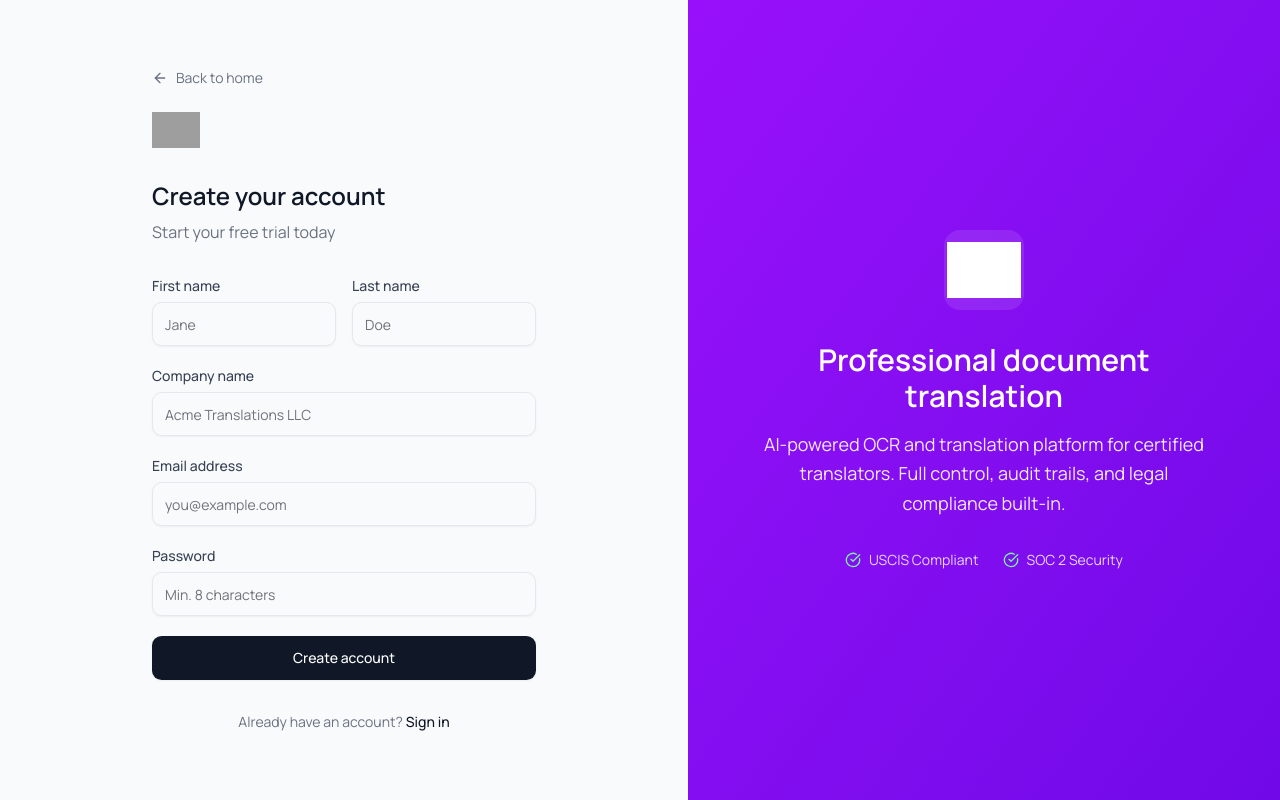
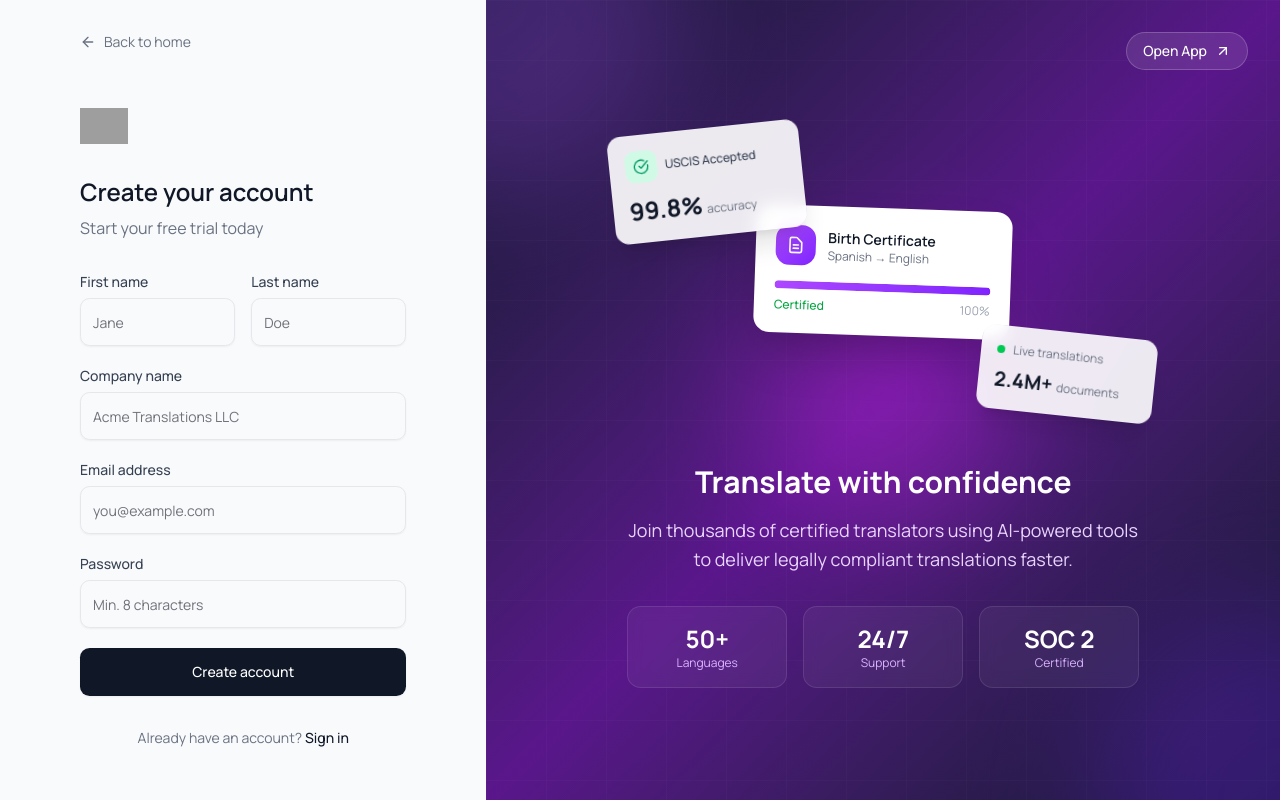
Before and after one commit to Botopia-Tecnology/EZDocu-frontend, a Next.js app: page /sign-up in a window 1280 px wide. Built offline with nearby package versions, Linux system fonts and the light colour scheme; grey boxes are pictures that could not be loaded.

Commit message:
fix: adjust layout dimensions for improved responsiveness in login and home pages

```diff
--- a/app/(login)/login.tsx
+++ b/app/(login)/login.tsx
@@ -7,7 +7,7 @@ import { useSearchParams, useRouter } from 'next/navigation';
 import { Button } from '@/components/ui/button';
 import { Input } from '@/components/ui/input';
 import { Label } from '@/components/ui/label';
-import { Loader2, CheckCircle, ArrowLeft } from 'lucide-react';
+import { Loader2, CheckCircle, ArrowLeft, ArrowUpRight } from 'lucide-react';
 
 type UserType = 'admin' | 'team' | 'member';
 
@@ -98,16 +98,19 @@ export function Login({ mode = 'signin' }: { mode?: 'signin' | 'signup' }) {
   return (
     <div className="min-h-screen flex">
       {/* Left side - Form */}
-      <div className="flex-1 flex flex-col justify-center px-4 sm:px-6 lg:px-20 xl:px-24">
-        <div className="mx-auto w-full max-w-sm">
-          {/* Back to home */}
-          <Link href="/" className="inline-flex items-center gap-2 text-sm text-gray-500 hover:text-gray-900 mb-6 transition-colors">
+      <div className="w-full lg:w-[42%] xl:w-[38%] flex flex-col px-4 sm:px-6 lg:px-16 xl:px-20">
+        {/* Back to home - Fixed at top */}
+        <div className="pt-8">
+          <Link href="/" className="inline-flex items-center gap-2 text-sm text-gray-500 hover:text-gray-900 transition-colors">
             <ArrowLeft className="w-4 h-4" />
             Back to home
           </Link>
+        </div>
 
-          {/* Logo */}
-          <Link href="/" className="flex items-center gap-2 mb-8">
+        <div className="flex-1 flex flex-col justify-center py-12">
+          <div className="w-full max-w-sm">
+            {/* Logo */}
+            <Link href="/" className="flex items-center gap-2 mb-8">
             <Image src="https://res.cloudinary.com/drsvq4tm6/image/upload/v1768539883/Disen%CC%83o_sin_ti%CC%81tulo_2_tbvifi.png" alt="EZDocu" width={140} height={36} className="h-9 w-auto" />
           </Link>
 
@@ -144,7 +147,7 @@ export function Login({ mode = 'signin' }: { mode?: 'signin' | 'signup' }) {
                       name="firstName"
                       type="text"
                       required
-                      className="mt-1.5 h-11 rounded-lg border-gray-200 focus:border-gray-900 focus:ring-gray-900"
+                      className="mt-1.5 h-12 rounded-lg border-gray-200 focus:border-gray-900 focus:ring-gray-900"
                       placeholder="Jane"
                     />
                   </div>
@@ -157,7 +160,7 @@ export function Login({ mode = 'signin' }: { mode?: 'signin' | 'signup' }) {
                       name="lastName"
                       type="text"
                       required
-                      className="mt-1.5 h-11 rounded-lg border-gray-200 focus:border-gray-900 focus:ring-gray-900"
+                      className="mt-1.5 h-12 rounded-lg border-gray-200 focus:border-gray-900 focus:ring-gray-900"
                       placeholder="Doe"
                     />
                   </div>
@@ -172,7 +175,7 @@ export function Login({ mode = 'signin' }: { mode?: 'signin' | 'signup' }) {
                     name="accountName"
                     type="text"
                     required
-                    className="mt-1.5 h-11 rounded-lg border-gray-200 focus:border-gray-900 focus:ring-gray-900"
+                    className="mt-1.5 h-12 rounded-lg border-gray-200 focus:border-gray-900 focus:ring-gray-900"
                     placeholder="Acme Translations LLC"
                   />
                 </div>
@@ -189,7 +192,7 @@ export function Login({ mode = 'signin' }: { mode?: 'signin' | 'signup' }) {
                 type="email"
                 autoComplete="email"
                 required
-                className="mt-1.5 h-11 rounded-lg border-gray-200 focus:border-gray-900 focus:ring-gray-900"
+                className="mt-1.5 h-12 rounded-lg border-gray-200 focus:border-gray-900 focus:ring-gray-900"
                 placeholder="you@example.com"
               />
             </div>
@@ -212,7 +215,7 @@ export function Login({ mode = 'signin' }: { mode?: 'signin' | 'signup' }) {
                 autoComplete={mode === 'signin' ? 'current-password' : 'new-password'}
                 required
                 minLength={8}
-                className="mt-1.5 h-11 rounded-lg border-gray-200 focus:border-gray-900 focus:ring-gray-900"
+                className="mt-1.5 h-12 rounded-lg border-gray-200 focus:border-gray-900 focus:ring-gray-900"
                 placeholder={mode === 'signin' ? 'Enter your password' : 'Min. 8 characters'}
               />
             </div>
@@ -225,7 +228,7 @@ export function Login({ mode = 'signin' }: { mode?: 'signin' | 'signup' }) {
 
             <Button
               type="submit"
-              className="w-full h-11 bg-gray-900 hover:bg-gray-800 text-white rounded-lg font-medium"
+              className="w-full h-12 bg-gray-900 hover:bg-gray-800 text-white rounded-lg font-medium"
               disabled={pending}
             >
               {pending ? (
@@ -249,30 +252,109 @@ export function Login({ mode = 'signin' }: { mode?: 'signin' | 'signup' }) {
               {mode === 'signin' ? 'Sign up' : 'Sign in'}
             </Link>
           </p>
+          </div>
         </div>
       </div>
 
-      {/* Right side - Decorative */}
-      <div className="hidden lg:flex lg:flex-1 bg-gradient-to-br from-purple-600 to-violet-700 items-center justify-center p-12">
-        <div className="max-w-md text-center">
-          <div className="w-20 h-20 bg-white/10 rounded-2xl flex items-center justify-center mx-auto mb-8">
-            <Image src="https://res.cloudinary.com/drsvq4tm6/image/upload/v1768539883/Disen%CC%83o_sin_ti%CC%81tulo_2_tbvifi.png" alt="EZDocu" width={56} height={56} className="h-14 w-auto brightness-0 invert" />
+      {/* Right side - Premium Visual */}
+      <div className="hidden lg:flex lg:w-[58%] xl:w-[62%] bg-gradient-to-br from-slate-900 via-purple-900 to-slate-900 items-center justify-center p-16 relative overflow-hidden">
+        {/* Open App Button - Top Right */}
+        <Link
+          href="/sign-in"
+          className="absolute top-8 right-8 z-20 flex items-center gap-2 px-4 py-2 bg-white/10 hover:bg-white/20 backdrop-blur-sm rounded-full text-white text-sm font-medium transition-all border border-white/20"
+        >
+          Open App
+          <ArrowUpRight className="w-4 h-4" />
+        </Link>
+
+        {/* Background Pattern */}
+        <div className="absolute inset-0 opacity-30">
+          <div className="absolute top-0 left-0 w-96 h-96 bg-purple-500 rounded-full blur-3xl -translate-x-1/2 -translate-y-1/2" />
+          <div className="absolute bottom-0 right-0 w-96 h-96 bg-violet-600 rounded-full blur-3xl translate-x-1/2 translate-y-1/2" />
+          <div className="absolute top-1/2 left-1/2 w-64 h-64 bg-fuchsia-500 rounded-full blur-3xl -translate-x-1/2 -translate-y-1/2" />
+        </div>
+
+        {/* Grid Pattern Overlay */}
+        <div className="absolute inset-0 bg-[linear-gradient(rgba(255,255,255,0.02)_1px,transparent_1px),linear-gradient(90deg,rgba(255,255,255,0.02)_1px,transparent_1px)] bg-[size:60px_60px]" />
+
+        <div className="relative z-10 max-w-lg w-full">
+          {/* Floating Document Cards */}
+          <div className="relative h-80 mb-8">
+            {/* Main Document Card */}
+            <div className="absolute left-1/2 top-1/2 -translate-x-1/2 -translate-y-1/2 w-64 bg-white rounded-2xl shadow-2xl p-5 transform rotate-2 hover:rotate-0 transition-transform duration-500">
+              <div className="flex items-center gap-3 mb-4">
+                <div className="w-10 h-10 bg-gradient-to-br from-purple-500 to-violet-600 rounded-xl flex items-center justify-center">
+                  <svg className="w-5 h-5 text-white" fill="none" stroke="currentColor" viewBox="0 0 24 24">
+                    <path strokeLinecap="round" strokeLinejoin="round" strokeWidth={2} d="M9 12h6m-6 4h6m2 5H7a2 2 0 01-2-2V5a2 2 0 012-2h5.586a1 1 0 01.707.293l5.414 5.414a1 1 0 01.293.707V19a2 2 0 01-2 2z" />
+                  </svg>
+                </div>
+                <div>
+                  <p className="text-sm font-semibold text-gray-900">Birth Certificate</p>
+                  <p className="text-xs text-gray-500">Spanish → English</p>
+                </div>
+              </div>
+              <div className="space-y-2">
+                <div className="h-2 bg-gray-100 rounded-full overflow-hidden">
+                  <div className="h-full w-full bg-gradient-to-r from-purple-500 to-violet-600 rounded-full" />
+                </div>
+                <div className="flex justify-between text-xs">
+                  <span className="text-green-600 font-medium">Certified</span>
+                  <span className="text-gray-400">100%</span>
+                </div>
+              </div>
+            </div>
+
+            {/* Secondary Card - Left */}
+            <div className="absolute -left-4 top-4 w-48 bg-white/90 backdrop-blur-sm rounded-xl shadow-xl p-4 transform -rotate-6 hover:rotate-0 transition-transform duration-500">
+              <div className="flex items-center gap-2 mb-3">
+                <div className="w-8 h-8 bg-emerald-100 rounded-lg flex items-center justify-center">
+                  <CheckCircle className="w-4 h-4 text-emerald-600" />
+                </div>
+                <span className="text-xs font-medium text-gray-700">USCIS Accepted</span>
+              </div>
+              <div className="flex items-baseline gap-1">
+                <span className="text-2xl font-bold text-gray-900">99.8%</span>
+                <span className="text-xs text-gray-500">accuracy</span>
+              </div>
+            </div>
+
+            {/* Tertiary Card - Right */}
+            <div className="absolute -right-4 bottom-4 w-44 bg-white/90 backdrop-blur-sm rounded-xl shadow-xl p-4 transform rotate-6 hover:rotate-0 transition-transform duration-500">
+              <div className="flex items-center gap-2 mb-2">
+                <div className="w-2 h-2 bg-green-500 rounded-full animate-pulse" />
+                <span className="text-xs text-gray-500">Live translations</span>
+              </div>
+              <div className="flex items-baseline gap-1">
+                <span className="text-xl font-bold text-gray-900">2.4M+</span>
+                <span className="text-xs text-gray-500">documents</span>
+              </div>
+            </div>
           </div>
-          <h2 className="text-3xl font-semibold text-white mb-4">
-            Professional document translation
-          </h2>
-          <p className="text-purple-100 text-lg leading-relaxed">
-            AI-powered OCR and translation platform for certified translators.
-            Full control, audit trails, and legal compliance built-in.
-          </p>
-          <div className="mt-8 flex justify-center gap-6 text-sm text-purple-200">
-            <div className="flex items-center gap-2">
-              <CheckCircle className="w-4 h-4 text-green-300" />
-              <span>USCIS Compliant</span>
-            </div>
-            <div className="flex items-center gap-2">
-              <CheckCircle className="w-4 h-4 text-green-300" />
-              <span>SOC 2 Security</span>
+
+          {/* Text Content */}
+          <div className="text-center">
+            <h2 className="text-3xl font-bold text-white mb-4">
+              Translate with confidence
+            </h2>
+            <p className="text-purple-200 text-lg leading-relaxed mb-8">
+              Join thousands of certified translators using AI-powered tools to deliver
+              legally compliant translations faster.
+            </p>
+
+            {/* Stats Row */}
+            <div className="grid grid-cols-3 gap-4">
+              <div className="bg-white/5 backdrop-blur-sm rounded-xl p-4 border border-white/10">
+                <p className="text-2xl font-bold text-white">50+</p>
+                <p className="text-xs text-purple-300">Languages</p>
+              </div>
+              <div className="bg-white/5 backdrop-blur-sm rounded-xl p-4 border border-white/10">
+                <p className="text-2xl font-bold text-white">24/7</p>
+                <p className="text-xs text-purple-300">Support</p>
+              </div>
+              <div className="bg-white/5 backdrop-blur-sm rounded-xl p-4 border border-white/10">
+                <p className="text-2xl font-bold text-white">SOC 2</p>
+                <p className="text-xs text-purple-300">Certified</p>
+              </div>
             </div>
           </div>
         </div>
--- a/app/page.tsx
+++ b/app/page.tsx
@@ -97,15 +97,19 @@ export default function Home() {
 
   return (
     <div className="min-h-screen bg-white overflow-x-hidden scrollbar-hide">
-      {/* Navigation */}
-      <nav className="fixed w-full z-50 bg-white/80 backdrop-blur-md border-b border-gray-100">
-        <div className="max-w-6xl mx-auto px-4 sm:px-6">
+      {/* Navigation - Floating Header like Parley */}
+      <nav className="fixed w-full z-50 pt-6 px-6 md:px-10 lg:px-16">
+        <div className="max-w-6xl mx-auto">
+          <div className="bg-purple-100 rounded-2xl px-6">
             <div className="flex justify-between items-center h-16">
+              {/* Logo + Name */}
               <Link href="/" className="flex items-center gap-2">
-              <Image src="https://res.cloudinary.com/drsvq4tm6/image/upload/v1768539883/Disen%CC%83o_sin_ti%CC%81tulo_2_tbvifi.png" alt="EZDocu" width={120} height={32} className="h-8 w-auto" />
+                <Image src="https://res.cloudinary.com/drsvq4tm6/image/upload/v1768539883/Disen%CC%83o_sin_ti%CC%81tulo_2_tbvifi.png" alt="EZDocu" width={36} height={36} className="h-9 w-9" />
+                <span className="text-xl font-semibold text-gray-900">EZDocu</span>
               </Link>
 
-            <div className="hidden md:flex items-center gap-8">
+              {/* Right side: Nav + Buttons */}
+              <div className="hidden md:flex items-center gap-6">
                 <button
                   onClick={() => {
                     const el = document.getElementById('features');
@@ -114,7 +118,7 @@ export default function Home() {
                       window.scrollTo({ top, behavior: 'smooth' });
                     }
                   }}
-                className="text-sm text-gray-600 hover:text-gray-900 transition-colors"
+                  className="text-sm text-gray-700 hover:text-gray-900 transition-colors"
                 >
                   Features
                 </button>
@@ -126,7 +130,7 @@ export default function Home() {
                       window.scrollTo({ top, behavior: 'smooth' });
                     }
                   }}
-                className="text-sm text-gray-600 hover:text-gray-900 transition-colors"
+                  className="text-sm text-gray-700 hover:text-gray-900 transition-colors"
                 >
                   How it works
                 </button>
@@ -138,23 +142,23 @@ export default function Home() {
                       window.scrollTo({ top, behavior: 'smooth' });
                     }
                   }}
-                className="text-sm text-gray-600 hover:text-gray-900 transition-colors"
+                  className="text-sm text-gray-700 hover:text-gray-900 transition-colors"
                 >
                   Pricing
                 </button>
-            </div>
 
-            <div className="flex items-center gap-3">
                 <Link href="/sign-in">
-                <Button variant="ghost" size="sm" className="text-gray-600">
+                  <Button variant="outline" size="sm" className="text-gray-700 border-gray-300 bg-white hover:bg-gray-50 rounded-lg ml-2">
                     Log in
                   </Button>
                 </Link>
                 <Link href="/sign-up">
-                <Button size="sm" className="bg-gray-900 hover:bg-gray-800 text-white rounded-full px-4">
+                  <Button size="sm" className="bg-purple-600 hover:bg-purple-700 text-white rounded-lg px-4">
                     Get started
+                    <ArrowRight className="w-4 h-4 ml-1" />
                   </Button>
                 </Link>
+              </div>
             </div>
           </div>
         </div>
@@ -289,22 +293,22 @@ export default function Home() {
       </section>
 
       {/* Features Section - Bento Grid */}
-      <section id="features" className="py-12 px-4 bg-white">
+      <section id="features" className="py-8 px-4 bg-white">
         <div className="max-w-6xl mx-auto">
           <AnimationContainer delay={0.1}>
-            <div className="flex flex-col w-full items-center justify-center py-4">
+            <div className="flex flex-col w-full items-center justify-center py-2">
               <MagicBadge title="Features" />
-              <h2 className="text-center text-3xl md:text-5xl !leading-[1.1] font-bold text-gray-900 mt-6">
+              <h2 className="text-center text-2xl md:text-4xl !leading-[1.1] font-bold text-gray-900 mt-4">
                 Everything you need for professional translation
               </h2>
-              <p className="mt-4 text-center text-lg text-gray-600 max-w-lg">
+              <p className="mt-3 text-center text-base text-gray-600 max-w-lg">
                 Built specifically for certified translators and legal professionals
               </p>
             </div>
           </AnimationContainer>
 
           <AnimationContainer delay={0.2}>
-            <BentoGrid className="py-4">
+            <BentoGrid className="py-2">
               {/* Smart OCR Card */}
               <BentoCard
                 name="Smart OCR"
@@ -483,10 +487,10 @@ export default function Home() {
       </section>
 
       {/* Pricing Section */}
-      <section id="pricing" className="py-12 px-4 bg-white">
+      <section id="pricing" className="py-6 px-4 bg-white">
         <div className="max-w-6xl mx-auto">
           <AnimationContainer delay={0.1}>
-            <div className="flex flex-col items-center justify-center w-full py-4 max-w-xl mx-auto">
+            <div className="flex flex-col items-center justify-center w-full py-2 max-w-xl mx-auto">
               <MagicBadge title="Simple Pricing" />
               <h2 className="text-center text-3xl md:text-5xl !leading-[1.1] font-bold text-gray-900 mt-6">
                 Choose a plan that works for you
@@ -524,7 +528,7 @@ export default function Home() {
           <AnimationContainer delay={0.2}>
             <div className="grid md:grid-cols-3 gap-6 py-4">
               {/* Free Plan */}
-              <div className="relative rounded-2xl border border-gray-200 bg-white p-8 transition-all hover:shadow-lg hover:border-gray-300">
+              <div className="relative rounded-2xl border border-gray-200 bg-white p-6 transition-all hover:shadow-lg hover:border-gray-300 flex flex-col h-full">
                 <div className="mb-6">
                   <h3 className="text-xl font-semibold text-gray-900">Free</h3>
                   <p className="text-sm text-gray-500 mt-1">For most individuals</p>
@@ -532,7 +536,7 @@ export default function Home() {
                 <div className="flex items-baseline gap-1 mb-6">
                   <span className="text-5xl font-bold text-gray-900">$0</span>
                 </div>
-                <ul className="space-y-4 text-sm text-gray-600 mb-8">
+                <ul className="space-y-4 text-sm text-gray-600 flex-1">
                   <li className="flex items-center gap-3">
                     <CheckCircle className="w-5 h-5 text-purple-500 flex-shrink-0" />
                     5 pages per month
@@ -554,7 +558,7 @@ export default function Home() {
                     Basic certificates
                   </li>
                 </ul>
-                <Link href="/sign-up">
+                <Link href="/sign-up" className="mt-8">
                   <Button variant="outline" className="w-full h-11 rounded-lg border-gray-200">
                     Start for free
                   </Button>
@@ -562,7 +566,7 @@ export default function Home() {
               </div>
 
               {/* Pro Plan - Highlighted */}
-              <div className="relative rounded-2xl border-2 border-purple-500 bg-white p-8 transition-all hover:shadow-xl">
+              <div className="relative rounded-2xl border-2 border-purple-500 bg-white p-6 transition-all hover:shadow-xl flex flex-col h-full">
                 <div className="absolute -top-3 left-1/2 -translate-x-1/2">
                   <span className="bg-purple-500 text-white text-xs font-medium px-3 py-1 rounded-full">
                     Most Popular
@@ -583,7 +587,7 @@ export default function Home() {
                     </span>
                   )}
                 </div>
-                <ul className="space-y-4 text-sm text-gray-600 mb-8">
+                <ul className="space-y-4 text-sm text-gray-600 flex-1">
                   <li className="flex items-center gap-3">
                     <CheckCircle className="w-5 h-5 text-purple-500 flex-shrink-0" />
                     100 pages per month
@@ -609,7 +613,7 @@ export default function Home() {
                     Audit trail
                   </li>
                 </ul>
-                <Link href="/sign-up">
+                <Link href="/sign-up" className="mt-8">
                   <Button className="w-full h-11 rounded-lg bg-purple-600 hover:bg-purple-700 text-white">
                     Get started
                   </Button>
@@ -617,7 +621,7 @@ export default function Home() {
               </div>
 
               {/* Business Plan */}
-              <div className="relative rounded-2xl border border-gray-200 bg-white p-8 transition-all hover:shadow-lg hover:border-gray-300">
+              <div className="relative rounded-2xl border border-gray-200 bg-white p-6 transition-all hover:shadow-lg hover:border-gray-300 flex flex-col h-full">
                 <div className="mb-6">
                   <h3 className="text-xl font-semibold text-gray-900">Business</h3>
                   <p className="text-sm text-gray-500 mt-1">For large organizations</p>
@@ -633,7 +637,7 @@ export default function Home() {
                     </span>
                   )}
                 </div>
-                <ul className="space-y-4 text-sm text-gray-600 mb-8">
+                <ul className="space-y-4 text-sm text-gray-600 flex-1">
                   <li className="flex items-center gap-3">
                     <CheckCircle className="w-5 h-5 text-purple-500 flex-shrink-0" />
                     Unlimited pages
@@ -659,7 +663,7 @@ export default function Home() {
                     API access
                   </li>
                 </ul>
-                <Link href="/sign-up">
+                <Link href="/sign-up" className="mt-8">
                   <Button variant="outline" className="w-full h-11 rounded-lg border-gray-200">
                     Contact team
                   </Button>
--- a/components/ui/bento-grid.tsx
+++ b/components/ui/bento-grid.tsx
@@ -15,7 +15,7 @@ const BentoGrid = ({
     return (
         <div
             className={cn(
-                "grid w-full auto-rows-[22rem] grid-cols-3 gap-4",
+                "grid w-full auto-rows-[18rem] grid-cols-3 gap-4",
                 className,
             )}
         >
```
Lines whose indentation alone changed are shown as unchanged.
